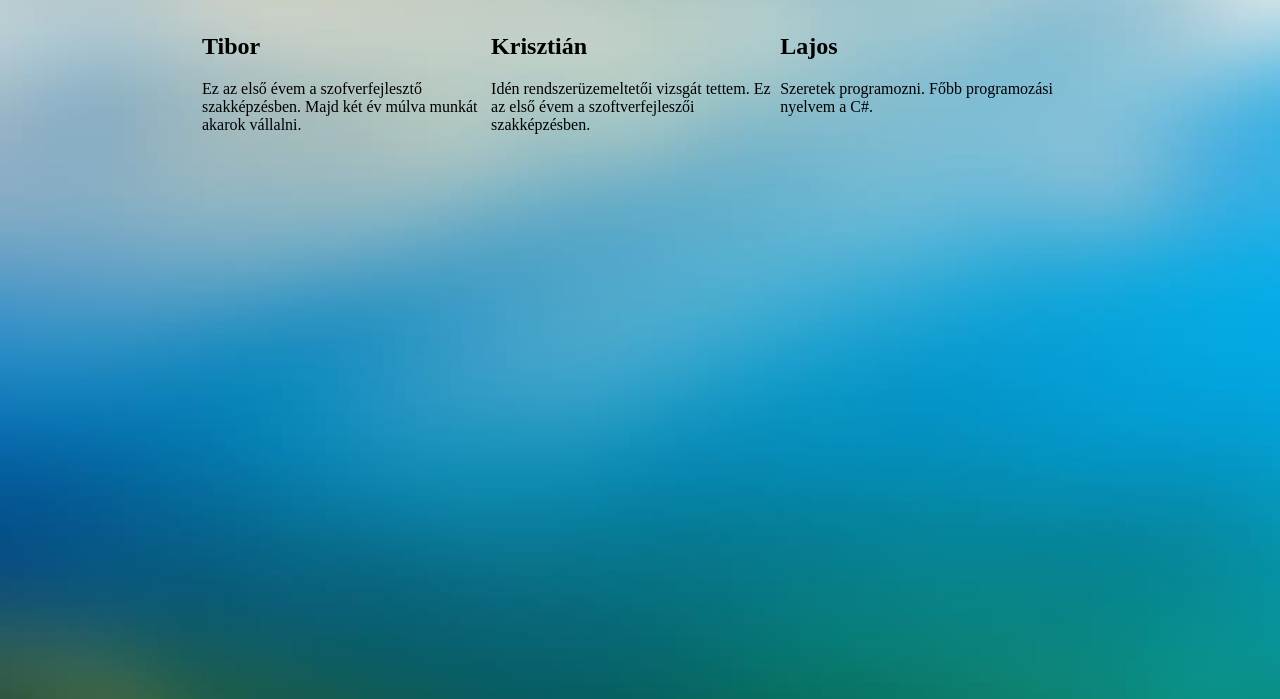
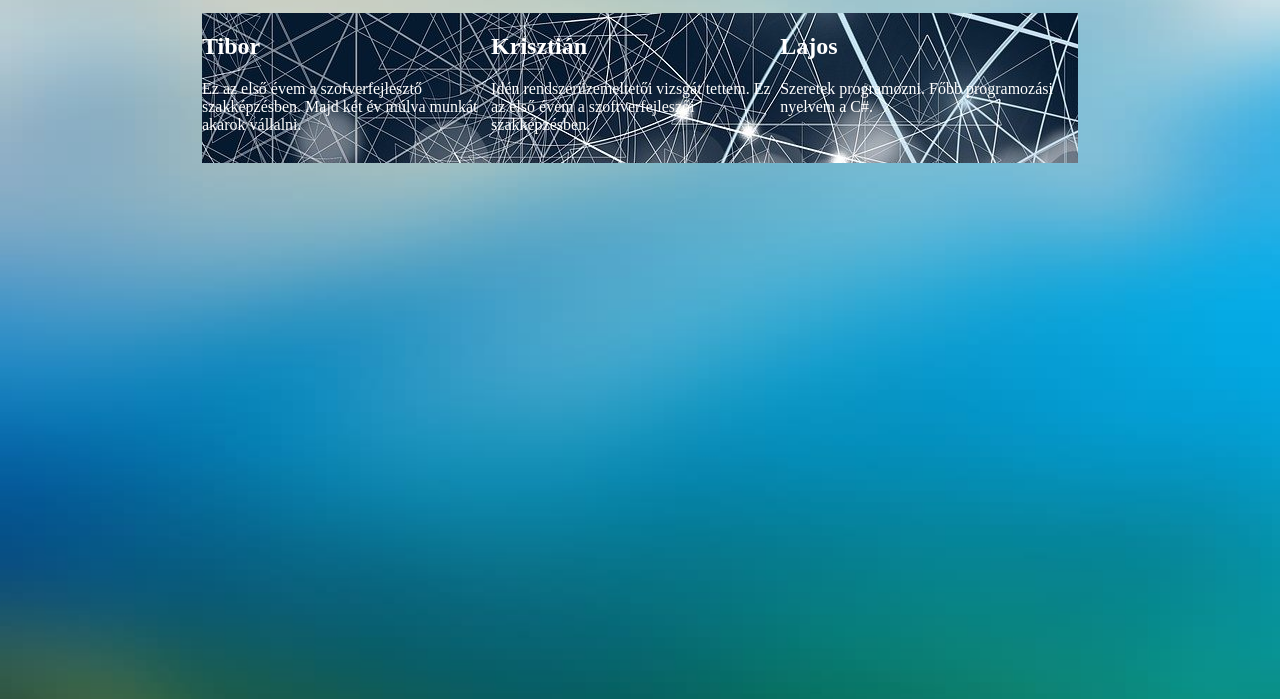
Before and after one commit to Lali98/Bemutat, a plain HTML site: page index.html in a window 1280 px wide. Shown: the part 101-800 px from the top of the page. Drawn offline with Linux system fonts and the light colour scheme.

Commit message:
nevek hkp.

```diff
--- a/index.html
+++ b/index.html
@@ -10,6 +10,7 @@
     <div class="tartalom">
         <h1>4-es csapat</h1>
         <p id="kozep">A 4-es csoport tagjai - Lajos, Tibor, Krisztián. Szoftverfejlesztők leszünk 2 év múlva.</p>
+        <div class="nevek">
             <div class="cs1">
                 <h2>Tibor</h2>
                 <p>Ez az első évem a szofverfejlesztő szakképzésben. Majd két év múlva munkát akarok vállalni.</p>
@@ -23,5 +24,6 @@
                 <p>Szeretek programozni. Főbb programozási nyelvem a C#.</p>
             </div>
         </div>
+    </div>
 </body>
 </html>
--- a/style.css
+++ b/style.css
@@ -16,6 +16,7 @@ body{
 .cs1, .cs2, .cs3{
     width: 33%;
     float: left;
+    color: white;
 }
 
 .tartalom{
@@ -31,3 +32,8 @@ h1{
 #kozep{
     text-align: center;
 }
+
+.nevek{
+    background-image: url(web-4869856_1280.jpg);
+    height: 150px;
+}
```
Lines whose indentation alone changed are shown as unchanged.
